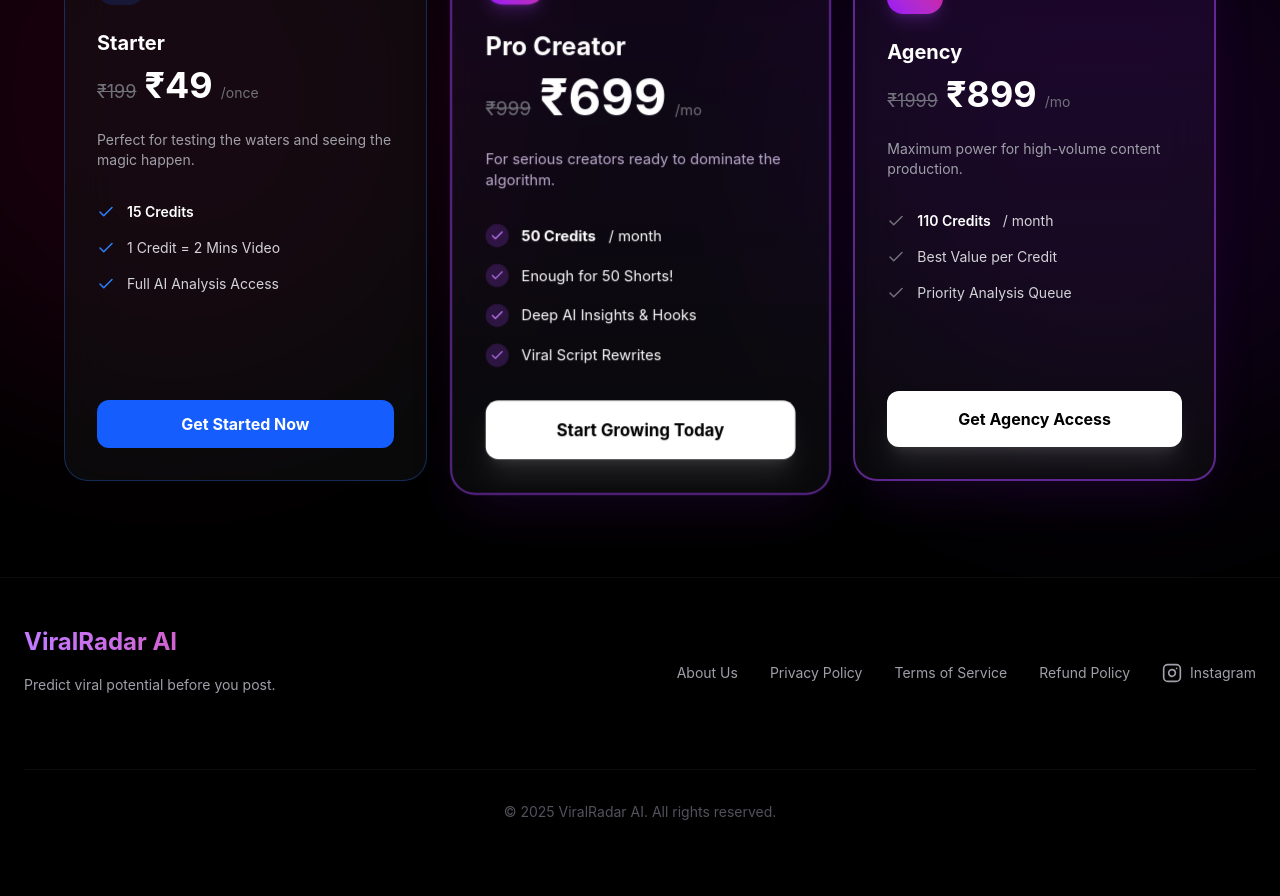
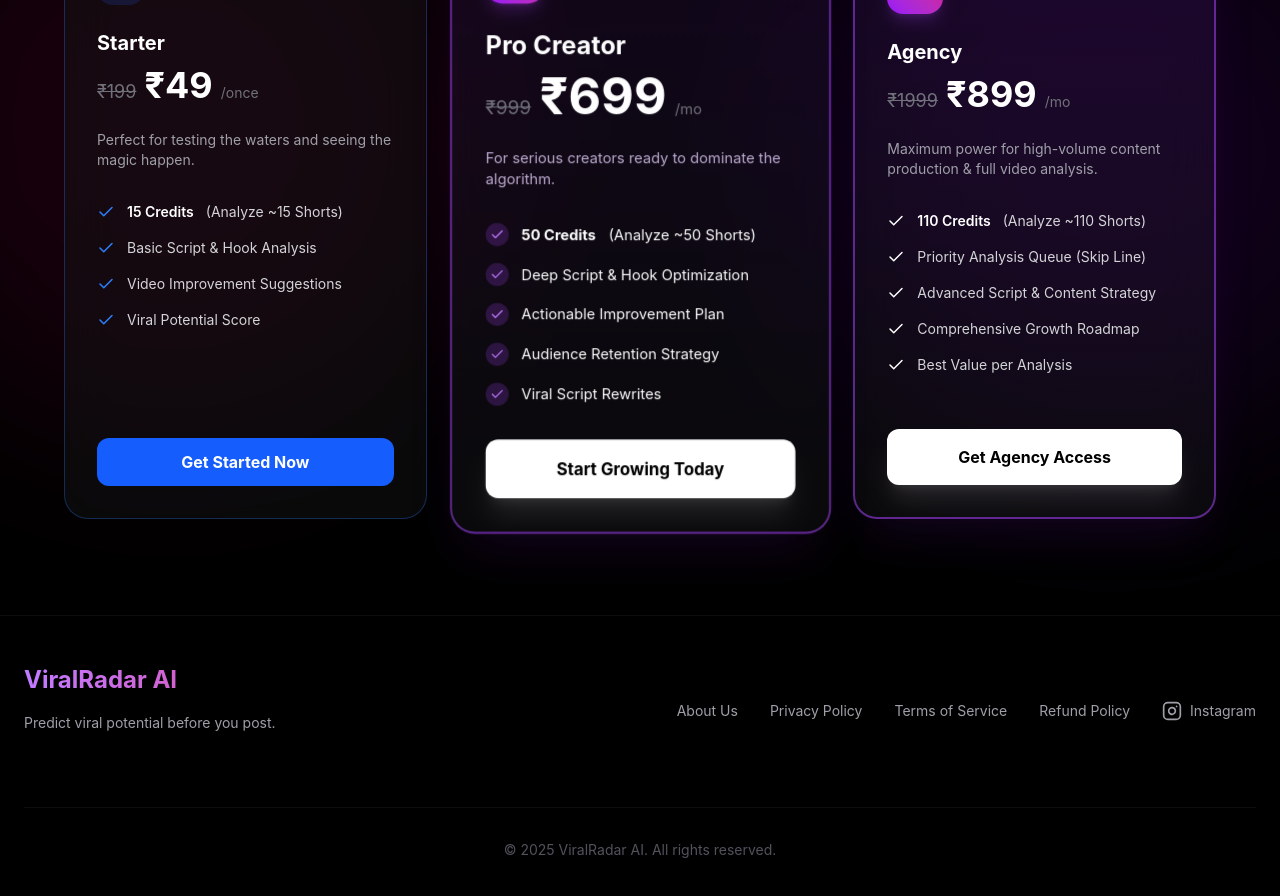
Before and after one commit to Faxhii/viral-radar, a Next.js app: page / in a window 1280 px wide. Shown: the part 2780-3676 px from the top of the page. Before the commit the page ends 3650 px from the top, so only its background shows below. Built offline with nearby package versions, Linux system fonts and the light colour scheme; no server answers.

Commit message:
Feat: Expand pricing plan feature descriptions

```diff
--- a/src/components/landing/PricingSection.tsx
+++ b/src/components/landing/PricingSection.tsx
@@ -41,15 +41,19 @@ export default function PricingSection() {
                         <ul className="space-y-4 mb-8 flex-1 text-sm text-zinc-300">
                             <li className="flex items-center gap-3">
                                 <Check className="text-blue-500 shrink-0" size={18} />
-                                <span className="font-semibold text-white">15 Credits</span>
+                                <span className="font-semibold text-white">15 Credits</span> (Analyze ~15 Shorts)
                             </li>
                             <li className="flex items-center gap-3">
                                 <Check className="text-blue-500 shrink-0" size={18} />
-                                1 Credit = 2 Mins Video
+                                Basic Script & Hook Analysis
                             </li>
                             <li className="flex items-center gap-3">
                                 <Check className="text-blue-500 shrink-0" size={18} />
-                                Full AI Analysis Access
+                                Video Improvement Suggestions
+                            </li>
+                            <li className="flex items-center gap-3">
+                                <Check className="text-blue-500 shrink-0" size={18} />
+                                Viral Potential Score
                             </li>
                         </ul>
 
@@ -79,15 +83,19 @@ export default function PricingSection() {
                         <ul className="space-y-4 mb-8 flex-1 text-sm text-white">
                             <li className="flex items-center gap-3">
                                 <div className="p-1 rounded-full bg-purple-500/20 text-purple-400"><Check size={14} /></div>
-                                <span className="font-bold">50 Credits</span> / month
+                                <span className="font-bold">50 Credits</span> (Analyze ~50 Shorts)
                             </li>
                             <li className="flex items-center gap-3">
                                 <div className="p-1 rounded-full bg-purple-500/20 text-purple-400"><Check size={14} /></div>
-                                Enough for 50 Shorts!
+                                Deep Script & Hook Optimization
                             </li>
                             <li className="flex items-center gap-3">
                                 <div className="p-1 rounded-full bg-purple-500/20 text-purple-400"><Check size={14} /></div>
-                                Deep AI Insights & Hooks
+                                Actionable Improvement Plan
+                            </li>
+                            <li className="flex items-center gap-3">
+                                <div className="p-1 rounded-full bg-purple-500/20 text-purple-400"><Check size={14} /></div>
+                                Audience Retention Strategy
                             </li>
                             <li className="flex items-center gap-3">
                                 <div className="p-1 rounded-full bg-purple-500/20 text-purple-400"><Check size={14} /></div>
@@ -111,20 +119,28 @@ export default function PricingSection() {
                             <span className="text-4xl font-bold text-white">₹899</span>
                             <span className="text-sm text-zinc-500 font-normal">/mo</span>
                         </div>
-                        <p className="text-zinc-400 mb-8 text-sm h-10">Maximum power for high-volume content production.</p>
+                        <p className="text-zinc-400 mb-8 text-sm h-10">Maximum power for high-volume content production & full video analysis.</p>
 
                         <ul className="space-y-4 mb-8 flex-1 text-sm text-zinc-300">
                             <li className="flex items-center gap-3">
-                                <Check className="text-zinc-500" size={18} />
-                                <span className="font-semibold text-white">110 Credits</span> / month
+                                <Check className="text-white" size={18} />
+                                <span className="font-semibold text-white">110 Credits</span> (Analyze ~110 Shorts)
                             </li>
                             <li className="flex items-center gap-3">
-                                <Check className="text-zinc-500" size={18} />
-                                Best Value per Credit
+                                <Check className="text-white" size={18} />
+                                Priority Analysis Queue (Skip Line)
                             </li>
                             <li className="flex items-center gap-3">
-                                <Check className="text-zinc-500" size={18} />
-                                Priority Analysis Queue
+                                <Check className="text-white" size={18} />
+                                Advanced Script & Content Strategy
+                            </li>
+                            <li className="flex items-center gap-3">
+                                <Check className="text-white" size={18} />
+                                Comprehensive Growth Roadmap
+                            </li>
+                            <li className="flex items-center gap-3">
+                                <Check className="text-white" size={18} />
+                                Best Value per Analysis
                             </li>
                         </ul>
 
```
